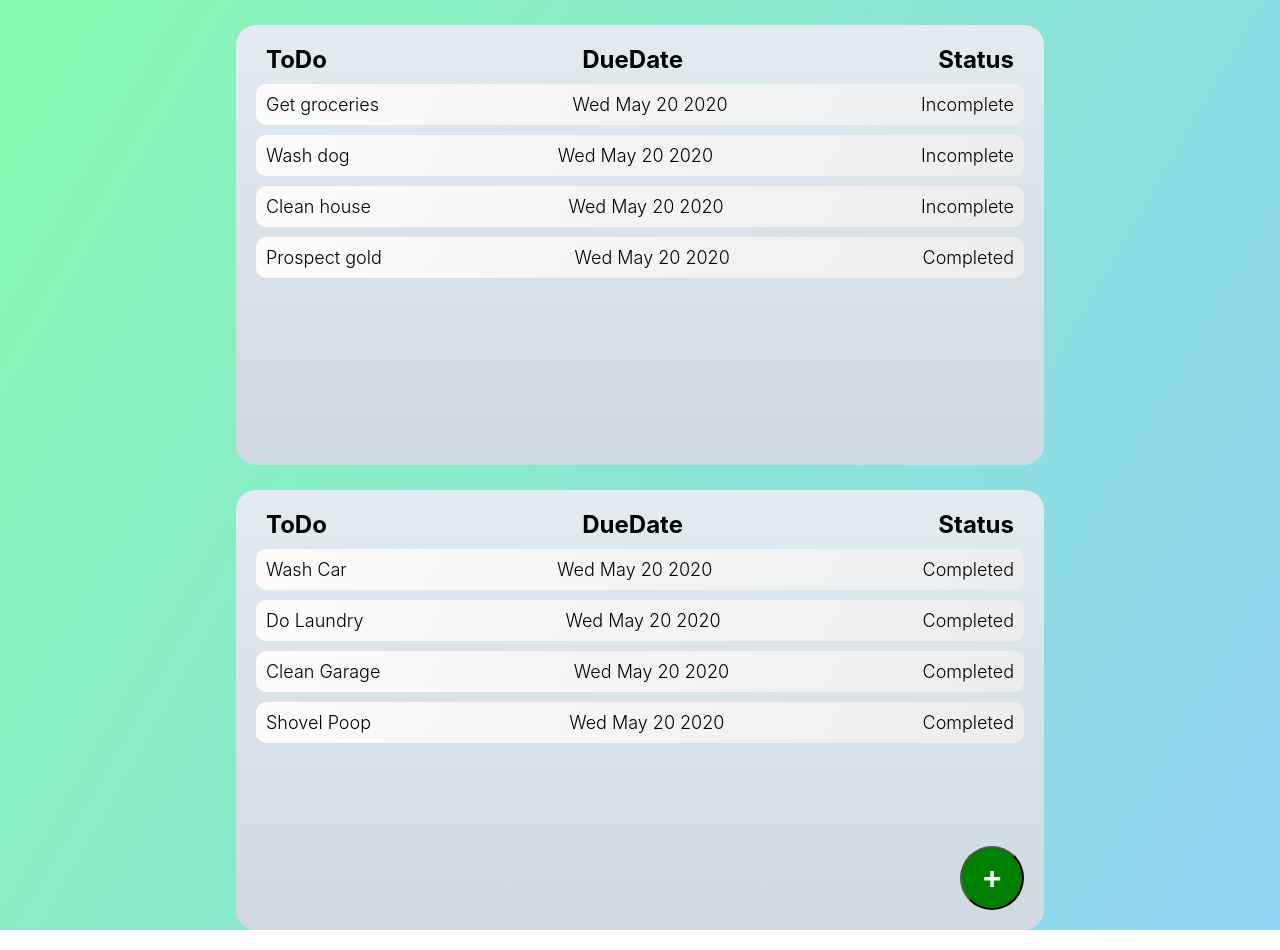
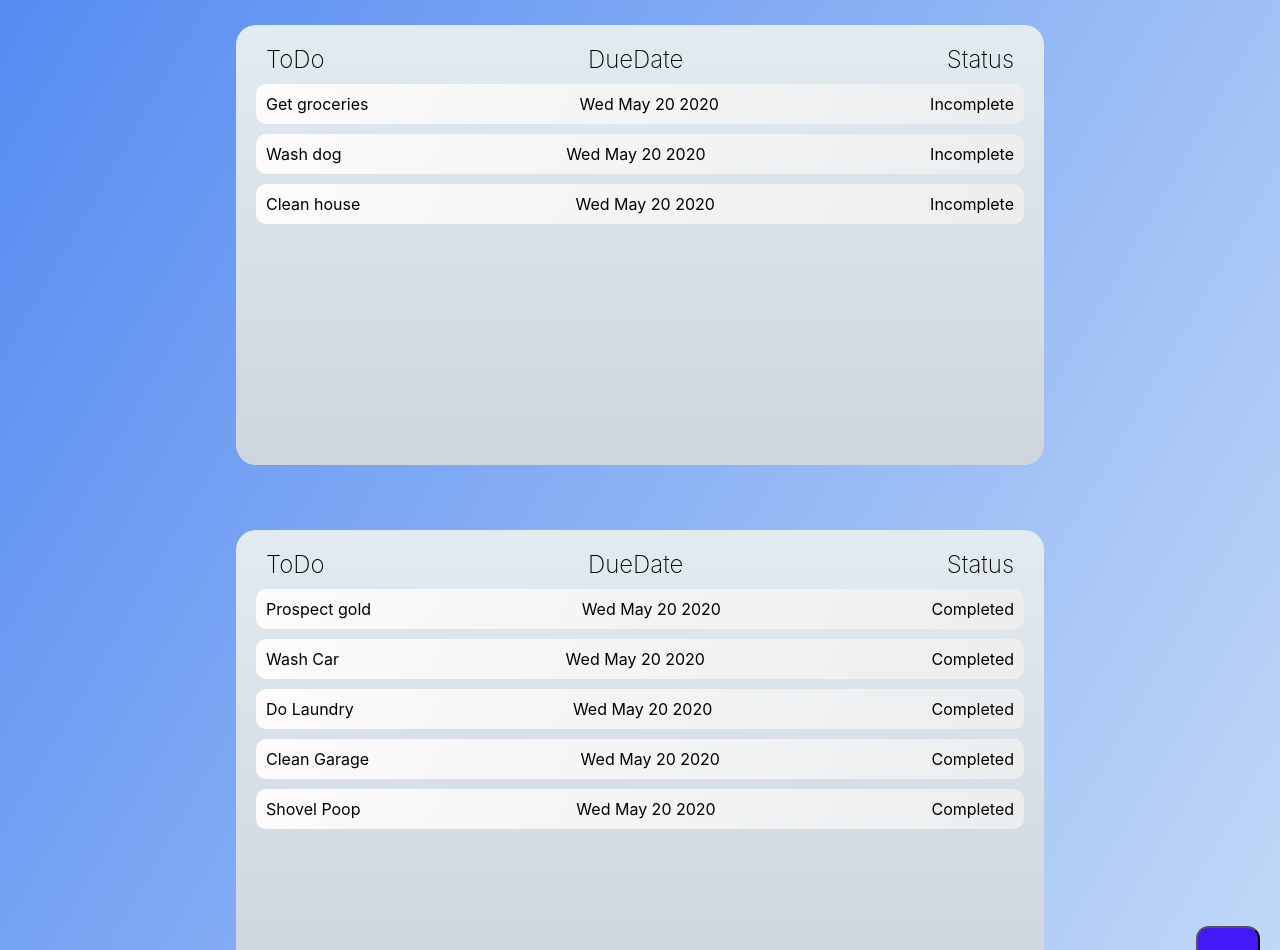
Before and after one commit to Awendling01/AAtodo, a React (Create React App) app in the folder web/: page / in a window 1280 px wide. Shown: the top 950 px of the page. Built offline with nearby package versions, Linux system fonts and the light colour scheme.

Commit message:
updated colors/ styles

```diff
--- a/web/src/App.css
+++ b/web/src/App.css
@@ -1,24 +1,31 @@
 .App {
+  position: relative;
   display: flex;
   flex-direction: column;
   justify-content: space-around;
   min-height: 100vh;
   width: 100vw;
-  background-image: linear-gradient(120deg, #84fab0 0%, #8fd3f4 100%);
+  background-image: linear-gradient(120deg, #558bf1 0%, #c3d9f7 100%);
   align-items: center;
 }
 
+.tableTitle {
+  font-size: 2rem;
+}
+
 .todoList {
-  position: relative;
   height: 50vh;
   width: 60vw;
+  overflow-y: scroll;
   margin-top: 25px;
   padding: 20px;
-  background-image: linear-gradient(to top, #cfd9df 0%, #e2ebf0 100%);
+  background-image: linear-gradient(to top, #cfd5df 0%, #e2ebf0 100%);
   border-radius: 20px;
+  margin-bottom: 40px;
 }
 
 .todo {
+  list-style: none;
   display: flex;
   background-image: linear-gradient(120deg, #fdfbfb 0%, #ebedee 100%);
   padding: 10px;
@@ -28,24 +35,28 @@
 }
 
 .todo:hover {
-  background-image: linear-gradient(120deg, #cb22bd 0%, #ab3564 100%);
+  background-image: linear-gradient(120deg, #cdaaf5 0%, #3493ec 100%);
 }
 
 .todoHeader {
   padding: 0 10px 10px 10px;
-  font-weight: 700;
+  font-weight: 200;
   font-size: x-large;
   display: flex;
   justify-content: space-between;
 }
 
-.todoText {
-  font-weight: 300;
-  font-size: large;
+.todoColumn {
+  flex: 1;
+  justify-content: center;
 }
 
-.secondList {
-  margin-top: 25px;
+.lastColumn {
+  text-align: right;
+}
+
+.firstColumn {
+  text-align: left;
 }
 
 .addButton {
@@ -53,11 +64,15 @@
   bottom: 20px;
   right: 20px;
   padding: 10px;
-  background-color: green;
-  color: white;
+  background-color: rgb(66, 26, 247);
+  color: rgb(210, 193, 230);
   height: 64px;
   width: 64px;
-  font-size: 32px;
+  font-size: 20px;
   font-weight: 700;
-  border-radius: 50%;
+  border-radius: 20%;
 }
+
+.link {
+  cursor: cross-hair;
+}
--- a/web/src/App.tsx
+++ b/web/src/App.tsx
@@ -1,61 +1,6 @@
-// import React from "react";
-// import "./App.css";
-// import todos, { completedTodos } from "./utils/data";
-// import { TodoType } from "./utils/types";
-
-// type TodoProps = {
-//   todo: TodoType;
-//   todoIndex: number;
-// };
-
-// const Todo: React.FC<TodoProps> = ({ todo, todoIndex }) => {
-//   return (
-//     <div className="todo">
-//       <div className="name todoText">{todo.name}</div>
-//       <div className="dueDate todoText">{todo.dueDate.toDateString()}</div>
-//       <div className="completed todoText">
-//         {todo.completed ? "Completed" : "Incomplete"}
-//       </div>
-//     </div>
-//   );
-// };
-
-// const App = () => {
-//   return (
-//     <div className="App">
-//       <div className="todoList">
-//         <div className="todoHeader">
-//           <div className="headerText">ToDo</div>
-//           <div className="headerText">DueDate</div>
-//           <div className="headerText">Status</div>
-//         </div>
-//         {todos.map((todo, todoIndex) => {
-//           return (
-//             <Todo key={`todo${todoIndex}`} todo={todo} todoIndex={todoIndex} />
-//           );
-//         })}
-//       </div>
-//       <div className="todoList secondList">
-//         <div className="todoHeader">
-//           <div className="headerText">ToDo</div>
-//           <div className="headerText">DueDate</div>
-//           <div className="headerText">Status</div>
-//         </div>
-//         {completedTodos.map((todo, todoIndex) => {
-//           return (
-//             <Todo key={`todo${todoIndex}`} todo={todo} todoIndex={todoIndex} />
-//           );
-//         })}
-//         <button className="addButton">+</button>
-//       </div>
-//     </div>
-//   );
-// };
-
-// export default App;
 import React from "react";
 import "./App.css";
-import todos, { completedTodos } from "./utils/data";
+import todos from "./utils/data";
 import { TodoType } from "./utils/types";
 
 type TodoProps = {
@@ -76,6 +21,31 @@ const Todo: React.FC<TodoProps> = ({ todo, todoIndex }) => {
 };
 
 const App = () => {
+  // const upcomingTodos = todos.filter(
+  //   (todo) => Number(todo.dueDate) > Number(new Date())
+  // );
+
+  // const overdueTodos = todos.filter(
+  //   (todo) => Number(todo.dueDate) < Number(new Date())
+  // );
+
+  // const todaysTodos = todos.filter(
+  //   (todo) => Number(todo.dueDate) === Number(new Date())
+  // );
+
+  // const categoryNames = todos
+  //   .map((todo) => todo.category)
+  //   .filter((v, i, a) => a.indexOf(v) === i);
+
+  // const todosByCategory = categoryNames.map((categoryName) => ({
+  //   categoryName,
+  //   categoryTodos: todos.filter((todo) => todo.category === categoryName),
+  // }));
+
+  const incompleteTodos = todos.filter((todo) => !todo.completed);
+
+  const completedTodos = todos.filter((todo) => todo.completed);
+
   return (
     <div className="App">
       <div className="todoList">
@@ -84,7 +54,7 @@ const App = () => {
           <div className="headerText">DueDate</div>
           <div className="headerText">Status</div>
         </div>
-        {todos.map((todo, todoIndex) => {
+        {incompleteTodos.map((todo, todoIndex) => {
           return (
             <Todo key={`todo${todoIndex}`} todo={todo} todoIndex={todoIndex} />
           );
--- a/web/src/utils/data.ts
+++ b/web/src/utils/data.ts
@@ -5,9 +5,6 @@ const todos: TodoType[] = [
   { id: 1, name: "Wash dog", dueDate: new Date(), completed: false },
   { id: 2, name: "Clean house", dueDate: new Date(), completed: false },
   { id: 3, name: "Prospect gold", dueDate: new Date(), completed: true },
-];
-
-export const completedTodos: TodoType[] = [
   { id: 4, name: "Wash Car", dueDate: new Date(), completed: true },
   { id: 5, name: "Do Laundry", dueDate: new Date(), completed: true },
   { id: 6, name: "Clean Garage", dueDate: new Date(), completed: true },
```
